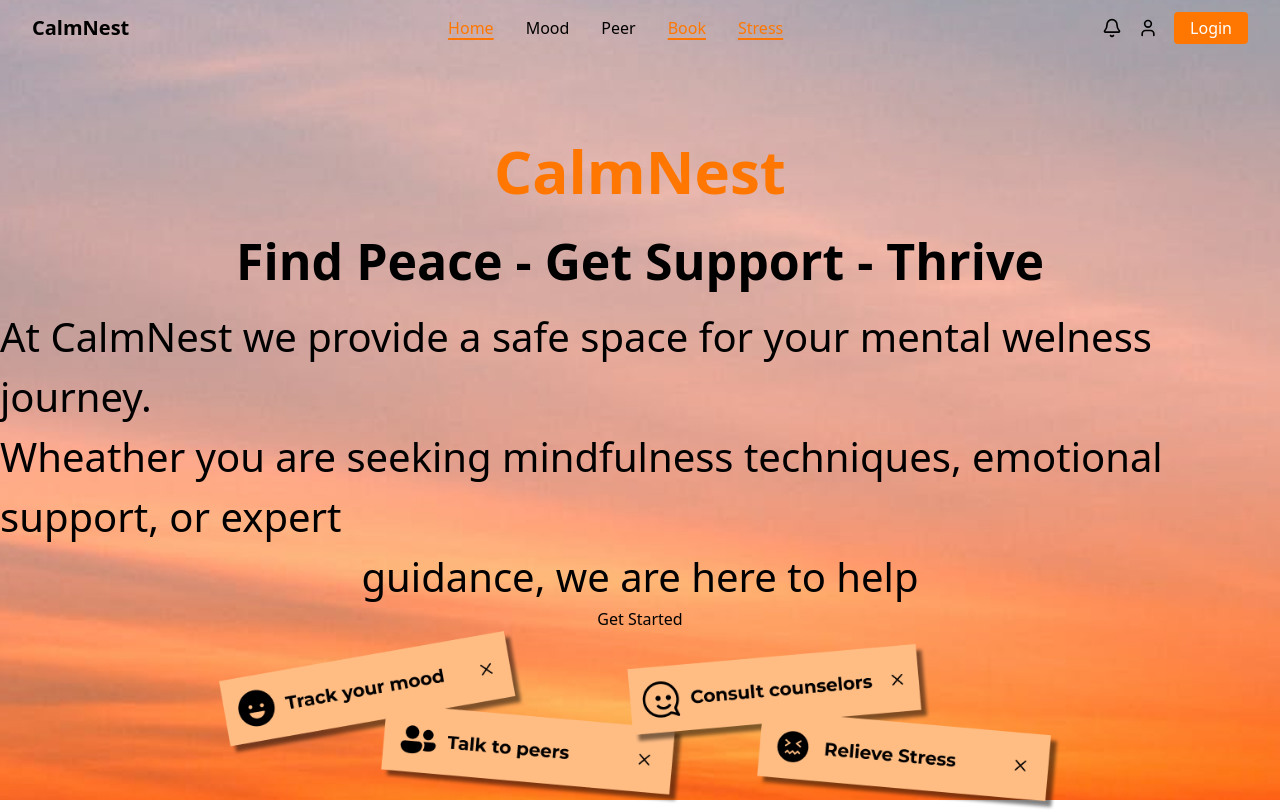
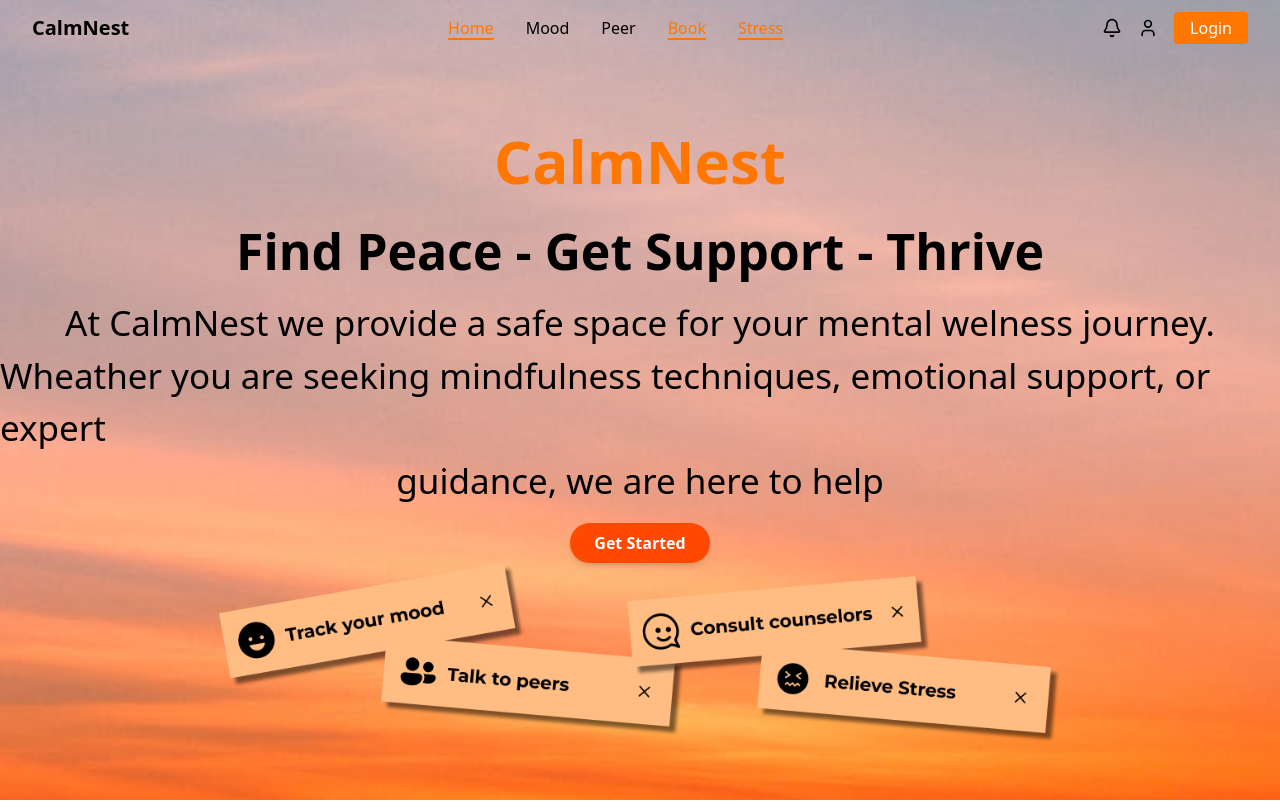
Before and after one commit to NSuryansh/Built_it, a React (Vite) app in the folder frontend/: page / in a window 1280 px wide. Built offline with nearby package versions, Linux system fonts and the light colour scheme.

Commit message:
Get started button desgin sorted

```diff
--- a/frontend/src/index.css
+++ b/frontend/src/index.css
@@ -3,6 +3,8 @@
   --landing-text-orange: #FF7700;
   --landing-text-black: #000000;
   --landing-text-white: #FFFFFF;
+  --landing-bg-orange: #ff4800;
+  --landing-bg-orange-tansition: #ff3800;
 }
 @keyframes shimmer {
   0% {
--- a/frontend/src/pages/Landing.jsx
+++ b/frontend/src/pages/Landing.jsx
@@ -2,7 +2,7 @@ import React from "react";
 
 export default function Landing() {
     return (
-        <div className="flex flex-col items-center justify-center mt-[70px]">
+        <div className="flex flex-col items-center justify-center mt-[60px]">
             <div
                 className="text-[60px] font-extrabold text-[var(--landing-text-orange)]" >
                 CalmNest
@@ -12,14 +12,17 @@ export default function Landing() {
                 Find Peace - Get Support - Thrive
             </div>
             <div
-                className="text-[40px] mt-2 flex flex-col items-center text-[var(--landing-text-black)]">
+                className="text-[35px] mt-2 flex flex-col items-center text-[var(--landing-text-black)]">
                 <p>At CalmNest we provide a safe space for your mental welness journey.</p>
                 <p>Wheather you are seeking mindfulness techniques, emotional support, or expert</p>
                 <p>guidance, we are here to help</p>
             </div>
-            <button className="border-black">Get Started</button>
+            <button className="bg-[var(--landing-bg-orange)] text-white font-semibold px-6 py-2 mt-4 rounded-full shadow-md
+                   hover:bg-transparent transition-colors duration-300 ease-in-out">
+                Get Started
+            </button>
 
-            <img src="/assests/plates.png" alt="" className="h-[180px]"/>
+            <img src="/assests/plates.png" alt="" className="h-[180px]" />
         </div>
     )
 }
```
